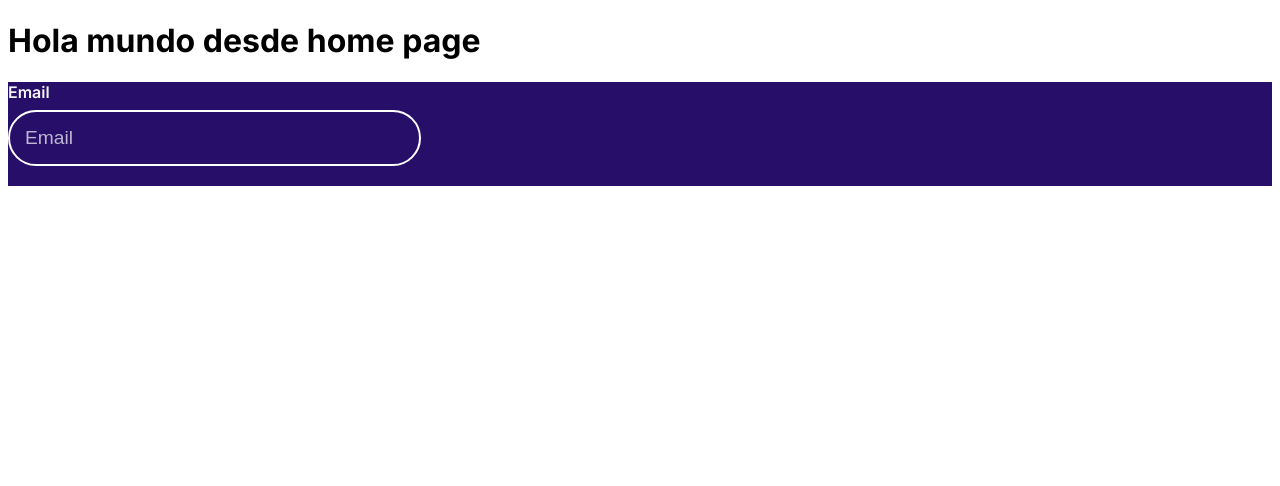
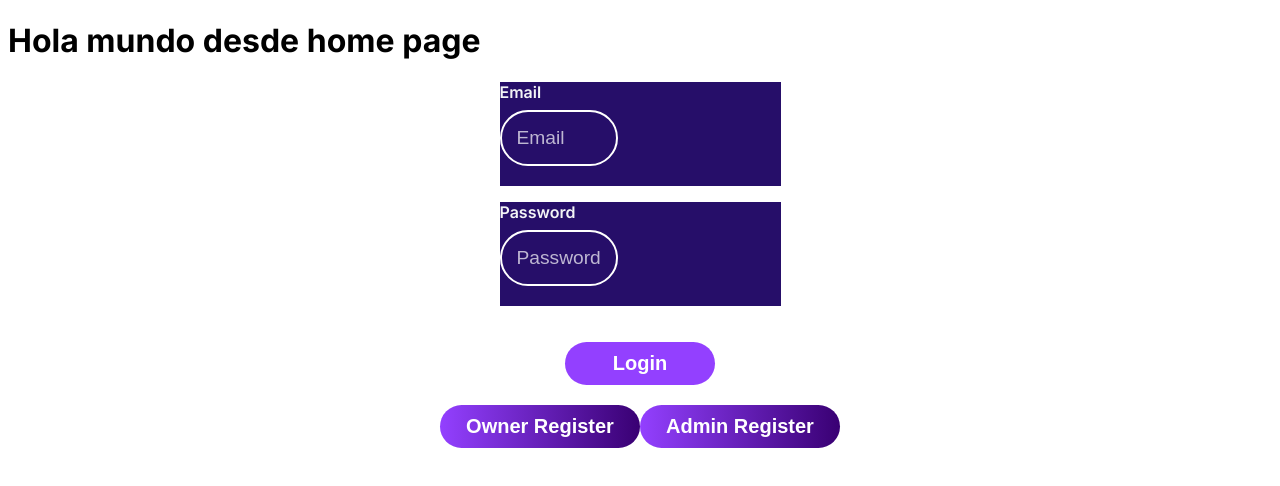
Before and after one commit to JuanAmezquitaAgredo/complexus_frontend, a Next.js app: page / in a window 1280 px wide. Shown: the top 486 px of the page. Built offline with nearby package versions, Linux system fonts and the light colour scheme.

Commit message:
Add Login component

```diff
--- /dev/null
+++ b/app/components/Login/Login.tsx
@@ -0,0 +1,21 @@
+'use client';
+import React from "react";
+import InputField from "../common/input/input";
+import Button from "../common/button/button";
+import ButtonGradient from "../common/buttonGradient/buttonGradient";
+import Style from "./style.module.css";
+
+const Login: React.FC = () => {
+    return (
+        <div className={Style.LoginContainer}>
+            <InputField label="Email" type="email" name="email" value="" placeholder="Email"/>
+            <InputField label="Password" type="password" name="password" value="" placeholder="Password"/>
+            <Button label="Login"/>
+            <div className={Style.RegisterContainer}>
+                <ButtonGradient label="Owner Register"/>
+                <ButtonGradient label="Admin Register"/>
+            </div>
+        </div>
+    );
+};
+export default Login;
--- /dev/null
+++ b/app/components/Login/style.module.css
@@ -0,0 +1,10 @@
+.LoginContainer {
+    display: flex;
+    flex-direction: column;
+    align-items: center;
+}
+
+.RegisterContainer {
+    display: flex;
+    align-items: center;
+}
--- /dev/null
+++ b/app/components/common/button/button.tsx
@@ -0,0 +1,13 @@
+import { ButtonProps } from "@/app/types/common/common";
+import React from "react";
+import  Style  from "./style.module.css";
+
+const Button: React.FC<ButtonProps> = ({ label, backgroundColor }) => {
+    return (
+        <button className={Style.button} style={{ backgroundColor: backgroundColor }}>
+            {label}
+        </button>
+    );
+};
+
+export default Button
--- /dev/null
+++ b/app/components/common/button/style.module.css
@@ -0,0 +1,18 @@
+
+.button {
+    width: 150px;
+    padding: 10px;
+    margin-top: 20px;
+    border-radius: 25px;
+    background-color: #9340ff;
+    border: none;
+    color: white;
+    font-size: 20px;
+    font-weight: bold;
+    cursor: pointer;
+    transition: background-color 0.3s;
+
+    &:hover {
+        background-color: #7833c2;
+    }
+}
--- /dev/null
+++ b/app/components/common/buttonGradient/buttonGradient.tsx
@@ -0,0 +1,12 @@
+import { ButtonGradientProps } from "@/app/types/common/common";
+import React from "react";
+import Style from "./style.module.css";
+const ButtonGradient: React.FC<ButtonGradientProps> = ({ label }) => {
+    return (
+        <button className={Style.buttonGradient}>
+            {label}
+        </button>
+    );
+};
+
+export default ButtonGradient
--- /dev/null
+++ b/app/components/common/buttonGradient/style.module.css
@@ -0,0 +1,17 @@
+.buttonGradient{
+    width: 200px;
+    padding: 10px;
+    margin-top: 20px;
+    border-radius: 25px;
+    background: linear-gradient(to right, #9340ff, #390073);
+    border: none;
+    color: white;
+    font-size: 20px;
+    font-weight: bold;
+    cursor: pointer;
+    transition: width 0.5s ease;
+
+    &:hover {
+        width: 205px;
+    }
+}
--- a/app/components/common/input/input.tsx
+++ b/app/components/common/input/input.tsx
@@ -1,28 +1,21 @@
 'use client';
 import React from "react";
-import { Input, InputContainer, Label } from "./style";
-
-interface InputFieldProps {
-    label: string;
-    type: string;
-    name: string;
-    value: string;
-    placeholder: string;
-    // onChange: (event: React.ChangeEvent<HTMLInputElement>) => void;
-}
+import { InputFieldProps } from "@/app/types/common/common";
+import Style from "./style.module.css";
 
 const InputField: React.FC<InputFieldProps> = ({ label, type, name, value, placeholder }) => {
 
     return (
-        <InputContainer>
-            <Label>{label}</Label>
-            <Input
+        <div className={Style.InputContainer}>
+            <label className={Style.Label}>{label}</label>
+            <input
+                className={Style.Inputform}
                 type={type}
                 name={name}
                 value={value}
                 placeholder={placeholder}
             />
-        </InputContainer>
+        </div>
     )
 }
 
--- a/app/components/common/input/style.ts
+++ b/app/components/common/input/style.module.css
@@ -1,19 +1,17 @@
-import styled from "styled-components";
-
-export const InputContainer = styled.div`
+.InputContainer {
     margin-bottom: 16px;
     background-color: #260e69;
-`;
+}
 
-export const Label = styled.label`
+.Label {
     display: block;
     font-size: 1rem;
     font-weight: 600;
     color: #f3f4f6;
     margin-bottom: 8px;
-`;
+}
 
-export const Input = styled.input`
+.Inputform{
     width: 30%;
     padding: 15px;
     font-size: 1.2rem;
@@ -23,9 +21,9 @@ export const Input = styled.input`
     color: white;
     margin-bottom: 20px;
     outline: none;
+
+
+    &::placeholder {
+        color: rgba(255, 255, 255, 0.7);
+    }
 }
-
-input::placeholder {
-    color: rgba(255, 255, 255, 0.7); /* Placeholder semi-transparente */
-}
-`;
--- a/app/page.tsx
+++ b/app/page.tsx
@@ -1,10 +1,12 @@
-import InputField from "./components/common/input/input";
+'use client';
+
+import Login from "./components/Login/Login";
 
 export default function Home() {
   return (
     <div>
       <h1>Hola mundo desde home page</h1>
-      <InputField label="Email" type="email" name="email" value="" placeholder="Email"/>
+      <Login/>
     </div>
   );
 }
--- /dev/null
+++ b/app/types/common/common.ts
@@ -0,0 +1,17 @@
+export interface InputFieldProps {
+    label: string;
+    type: string;
+    name: string;
+    value: string;
+    placeholder: string;
+    // onChange: (event: React.ChangeEvent<HTMLInputElement>) => void;
+}
+
+export interface ButtonProps{
+    label: string;
+    backgroundColor?: string;
+}
+
+export interface ButtonGradientProps{
+    label: string;
+}
```
